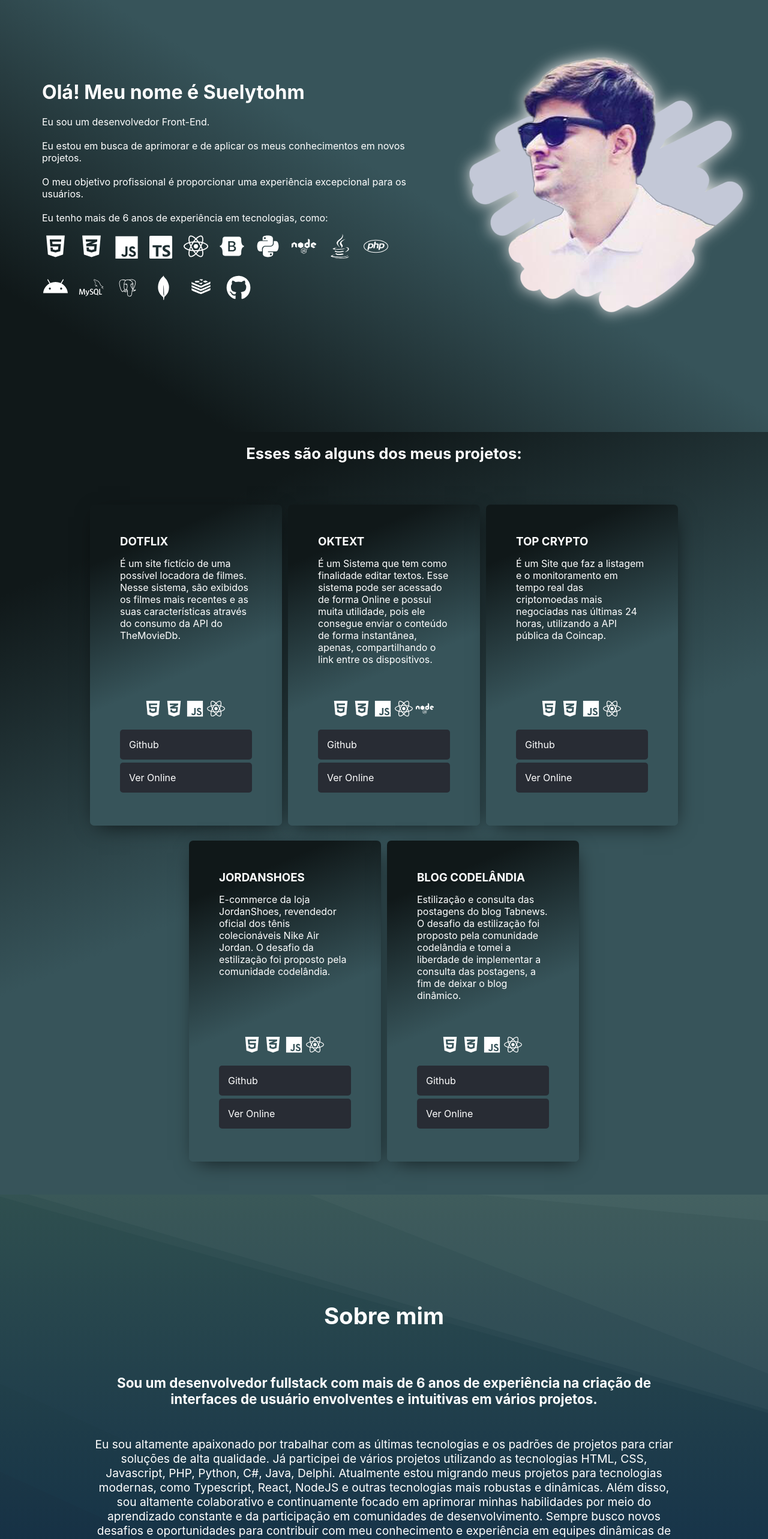
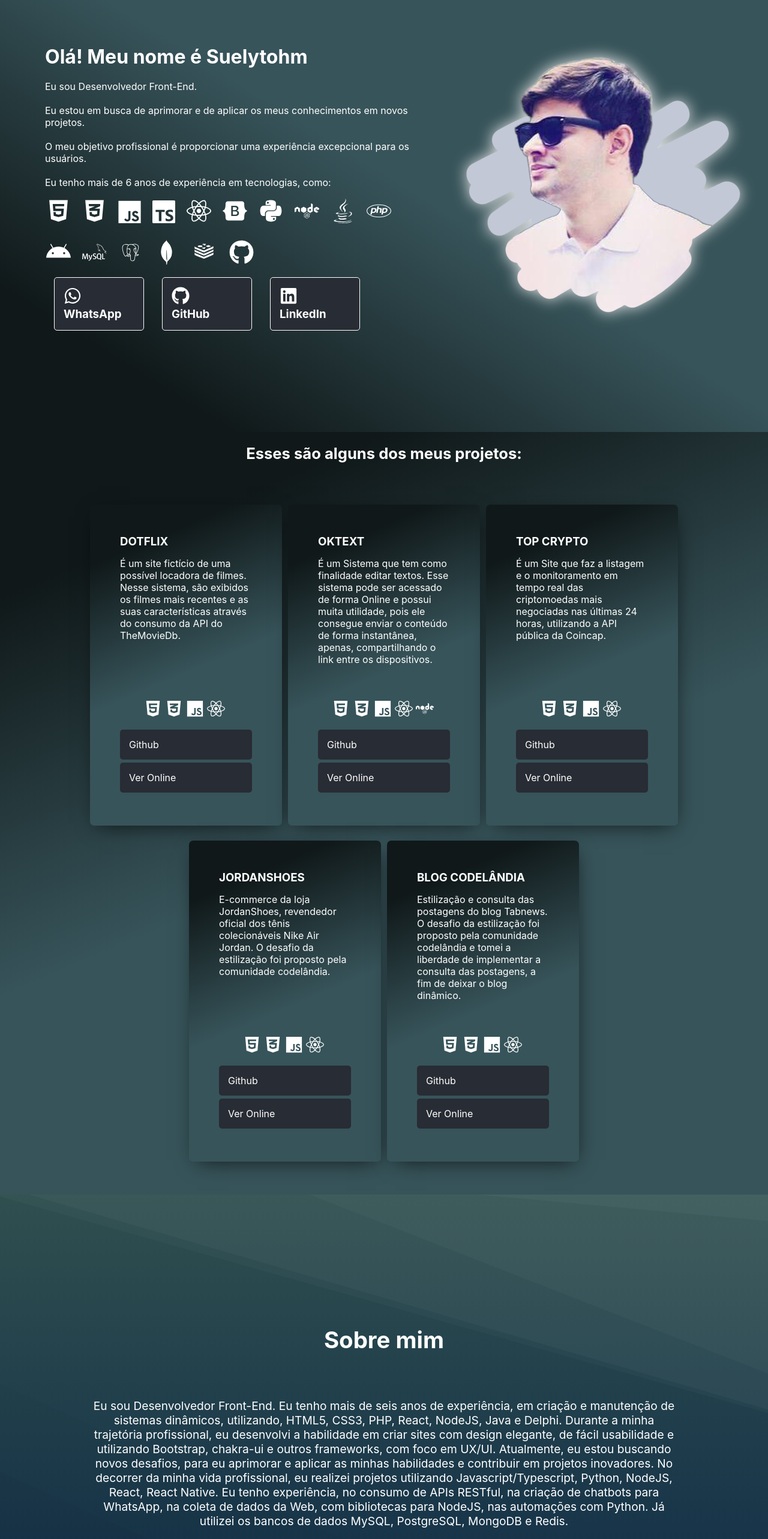
Before and after one commit to suelytohm/portfolio, a React (Create React App) app: page / in a window 1280 px wide. Shown: the part 80-2645 px from the top of the page at 60% size. Built offline with nearby package versions, Linux system fonts and the light colour scheme.

Commit message:
style: home

```diff
--- a/src/Pages/Home/index.js
+++ b/src/Pages/Home/index.js
@@ -20,6 +20,7 @@ import { FaBootstrap } from "react-icons/fa";
 import { FaAndroid } from "react-icons/fa";
 // import { FaDocker } from "react-icons/fa";
 import { Tooltip as ReactTooltip } from "react-tooltip";
+import ContactCard from "../../components/ContactCard";
 
 const Home = () => {
   return (
@@ -27,7 +28,7 @@ const Home = () => {
       <div className="text-header">
         <h1>Olá! Meu nome é Suelytohm</h1>
         <p>
-          Eu sou um desenvolvedor Front-End.
+          Eu sou Desenvolvedor Front-End.
           <br />
           <br />
           Eu estou em busca de aprimorar e de aplicar os meus conhecimentos em
@@ -216,6 +217,11 @@ const Home = () => {
             content="GitHub"
           />
         </div>
+        <div className="btnContatos">
+          <ContactCard contato={"WhatsApp"} />
+          <ContactCard contato={"GitHub"} />
+          <ContactCard contato={"LinkedIn"} />
+        </div>
       </div>
       <img src={logo} className="img-header" alt="logo" />
     </header>
--- a/src/Pages/Home/style.css
+++ b/src/Pages/Home/style.css
@@ -11,7 +11,7 @@ header {
   display: flex;
   flex-direction: row;
   align-items: center;
-  justify-content: space-evenly;
+  justify-content: center;
   color: white;
 
   padding: 10px;
@@ -46,6 +46,12 @@ header {
 */
 }
 
+.btnContatos {
+  display: flex;
+  /* justify-content: center;
+  align-items: center; */
+}
+
 /*
   @-webkit-keyframes bounce {
       0%, 10%, 90%, 100% {-webkit-transform: translateY(0);}
--- a/src/Pages/Sobre/index.js
+++ b/src/Pages/Sobre/index.js
@@ -8,25 +8,28 @@ const Sobre = () => {
         <h2>Sobre mim</h2>
       </div>
       <div className="textos">
-        <p>
+        {/* <p>
           <strong>
             Sou um desenvolvedor fullstack com mais de 6 anos de experiência na
             criação de interfaces de usuário envolventes e intuitivas em vários
             projetos.
           </strong>
-        </p>
+        </p> */}
         <p>
-          Eu sou altamente apaixonado por trabalhar com as últimas tecnologias e
-          os padrões de projetos para criar soluções de alta qualidade. Já
-          participei de vários projetos utilizando as tecnologias HTML, CSS,
-          Javascript, PHP, Python, C#, Java, Delphi. Atualmente estou migrando
-          meus projetos para tecnologias modernas, como Typescript, React,
-          NodeJS e outras tecnologias mais robustas e dinâmicas. Além disso, sou
-          altamente colaborativo e continuamente focado em aprimorar minhas
-          habilidades por meio do aprendizado constante e da participação em
-          comunidades de desenvolvimento. Sempre busco novos desafios e
-          oportunidades para contribuir com meu conhecimento e experiência em
-          equipes dinâmicas de desenvolvimento de software.
+          Eu sou Desenvolvedor Front-End. Eu tenho mais de seis anos de
+          experiência, em criação e manutenção de sistemas dinâmicos,
+          utilizando, HTML5, CSS3, PHP, React, NodeJS, Java e Delphi. Durante a
+          minha trajetória profissional, eu desenvolvi a habilidade em criar
+          sites com design elegante, de fácil usabilidade e utilizando
+          Bootstrap, chakra-ui e outros frameworks, com foco em UX/UI.
+          Atualmente, eu estou buscando novos desafios, para eu aprimorar e
+          aplicar as minhas habilidades e contribuir em projetos inovadores. No
+          decorrer da minha vida profissional, eu realizei projetos utilizando
+          Javascript/Typescript, Python, NodeJS, React, React Native. Eu tenho
+          experiência, no consumo de APIs RESTful, na criação de chatbots para
+          WhatsApp, na coleta de dados da Web, com bibliotecas para NodeJS, nas
+          automações com Python. Já utilizei os bancos de dados MySQL,
+          PostgreSQL, MongoDB e Redis.
         </p>
         {/* <p><strong>Sou um desenvolvedor fullstack com mais de 6 anos de experiência na criação de interfaces de usuário envolventes e intuitivas em vários projetos.</strong></p>
         <p>Eu sou altamente apaixonado por trabalhar com as últimas tecnologias e os padrões de projetos para criar soluções de alta qualidade. Já participei de vários projetos utilizando as tecnologias HTML, CSS, Javascript, PHP, Python, C#, Java, Delphi. Atualmente estou migrando meus projetos para tecnologias modernas, como Typescript, React, NodeJS e outras tecnologias mais robustas e dinâmicas. Além disso, sou altamente colaborativo e continuamente focado em aprimorar minhas habilidades por meio do aprendizado constante e da participação em comunidades de desenvolvimento. Sempre busco novos desafios e oportunidades para contribuir com meu conhecimento e experiência em equipes dinâmicas de desenvolvimento de software.</p> */}
```
